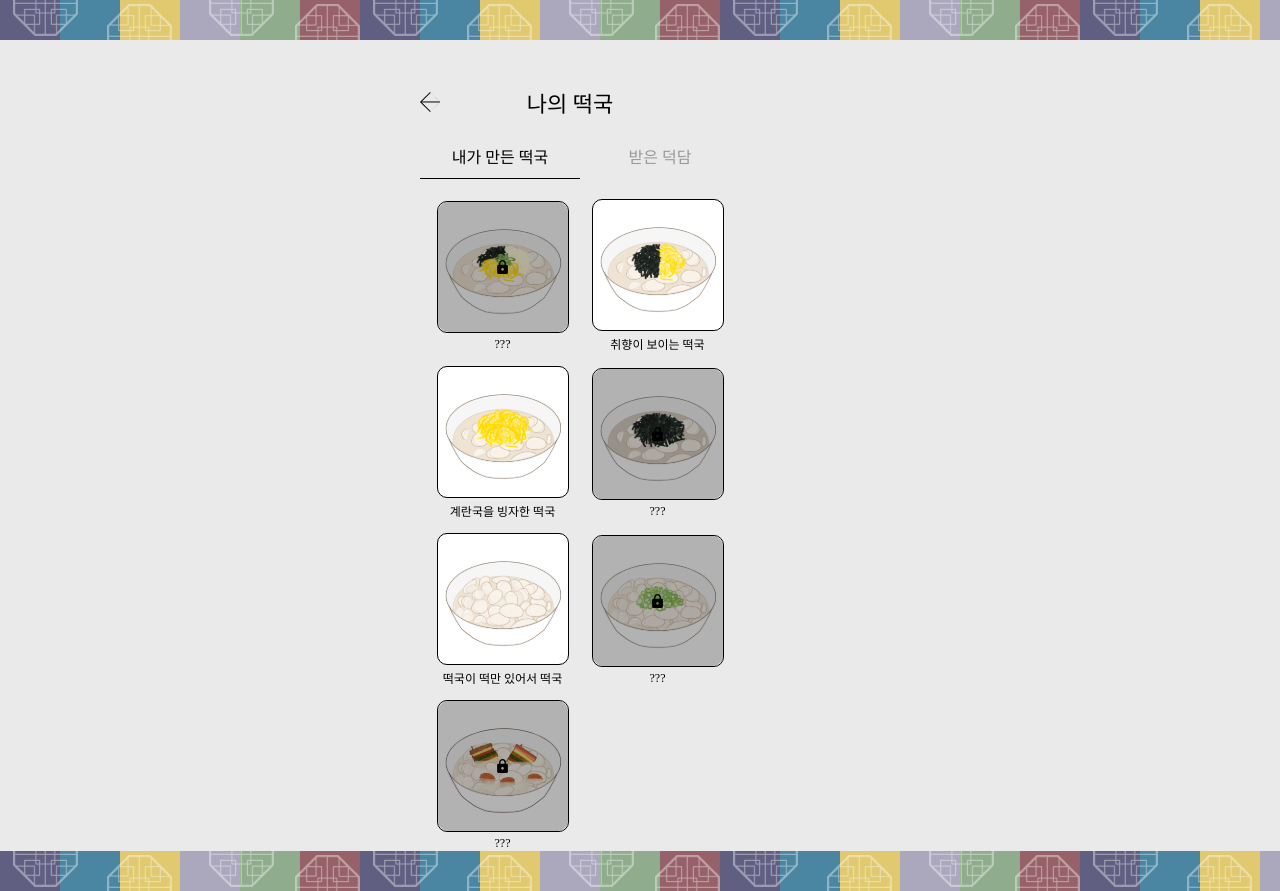
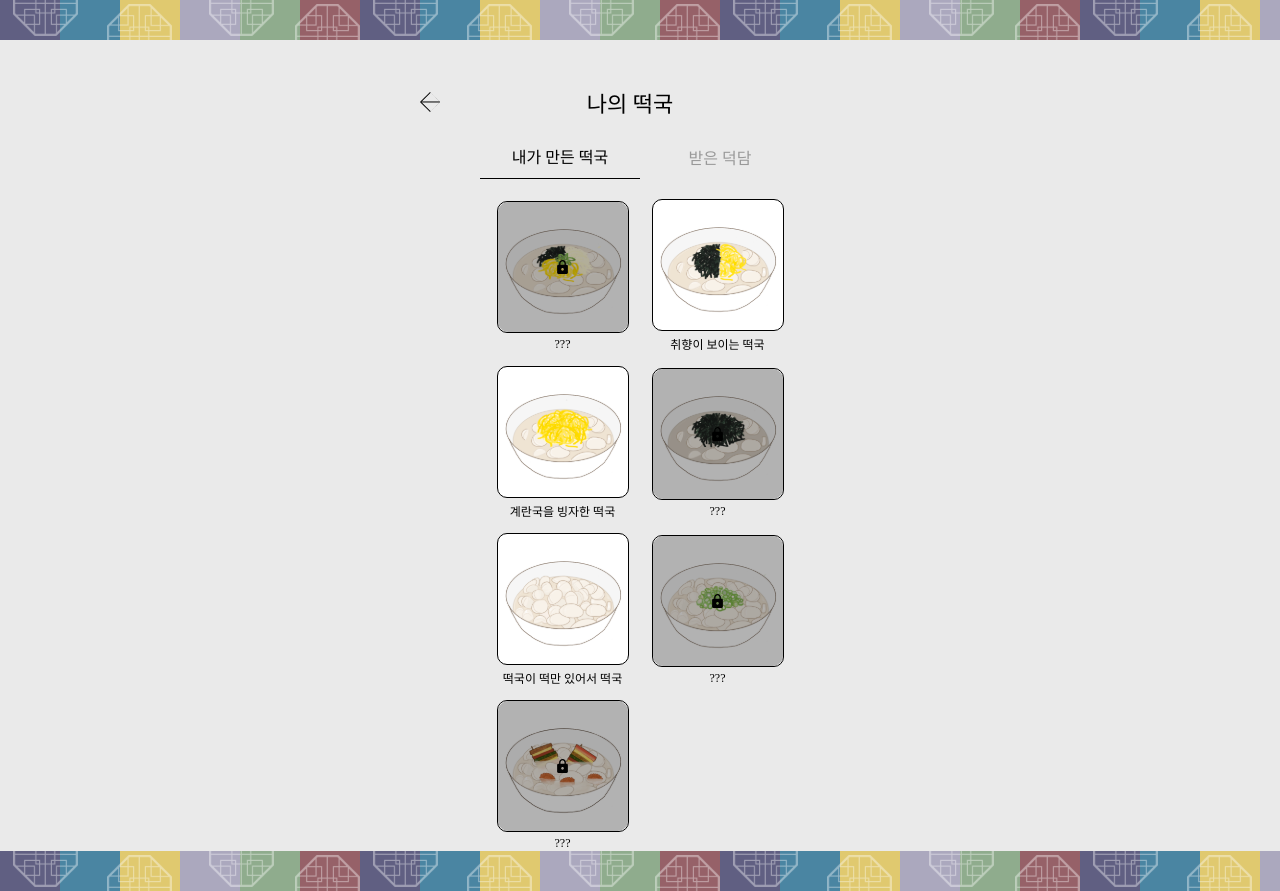
Before and after one commit to jangsumi/Making-Tteokguk-FE, a React (Vite) app: page /myinfo in a window 1280 px wide. Built offline with nearby package versions, Linux system fonts and the light colour scheme; a web font is replaced by a local one.

Commit message:
fix: '나의 떡국' 페이지 중앙 정렬 적용
- 페이지에 중앙 정렬 적용
- styled-components 오탈자 수정
- 페이지에 부여한 width(320px) 제거

```diff
--- a/src/pages/MyInfo/MyInfo.jsx
+++ b/src/pages/MyInfo/MyInfo.jsx
@@ -95,9 +95,9 @@ const MyInfo = () => {
   ];
 
   return (
-    <styled.FlexBox direction="column" width="360px">
+    <styled.FlexBox direction="column">
       <TopBar titleName={"나의 떡국"} />
-      <styled.FlexBox>
+      <styled.FlexBox aCenter={true}>
         <styled.NaviItem
           onClick={() => {
             setCurrPage(0);
--- a/src/pages/MyInfo/styles.jsx
+++ b/src/pages/MyInfo/styles.jsx
@@ -24,7 +24,7 @@ export const GridContainer = styled.div`
   margin: 20px 0px 0px 0px;
   display: grid;
   justify-content: center;
-  align-content: center;
+  align-items: center;
   grid-template-columns: repeat(2, minmax(130px, auto));
   gap: 13px 23px;
 `;
```
